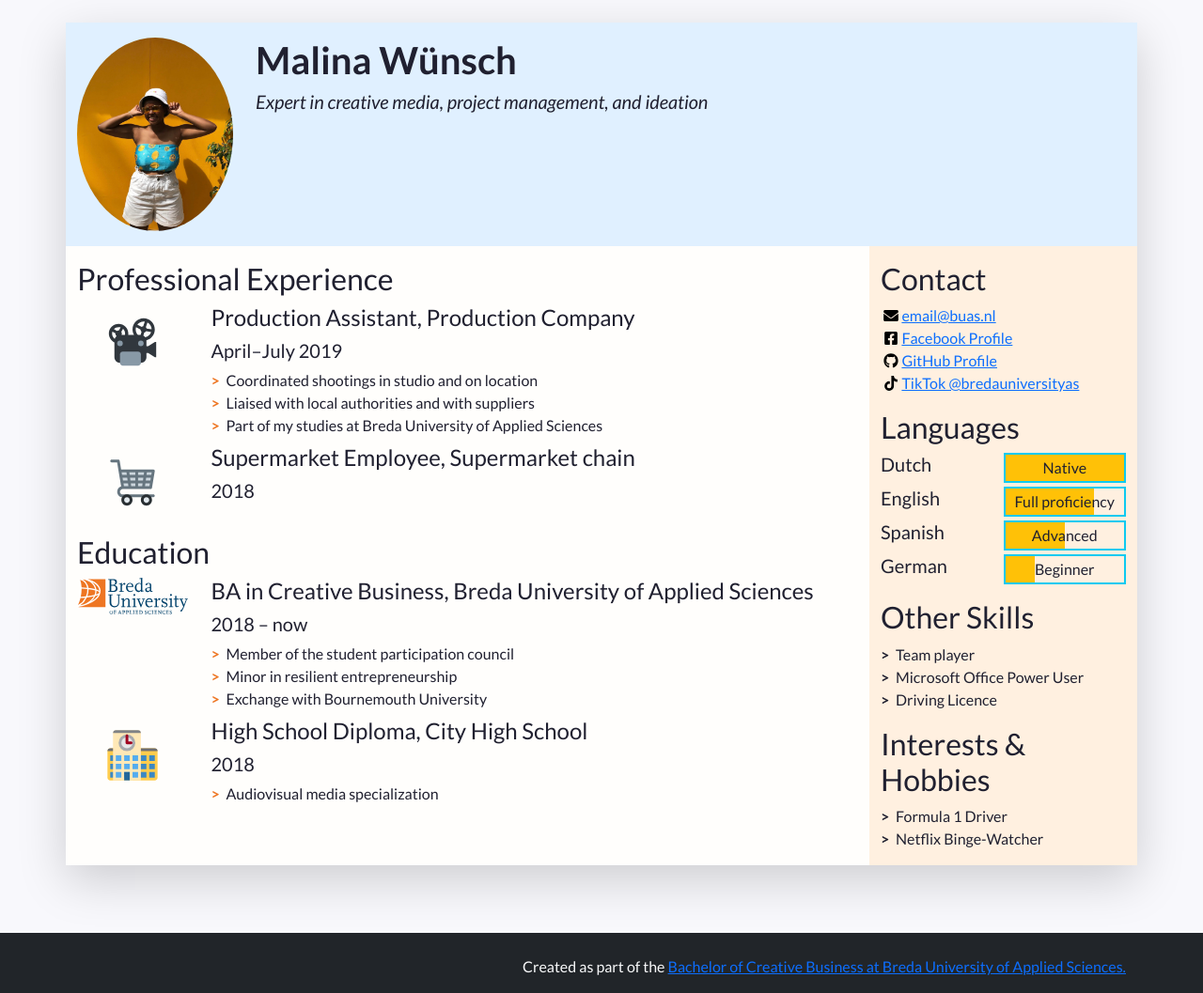
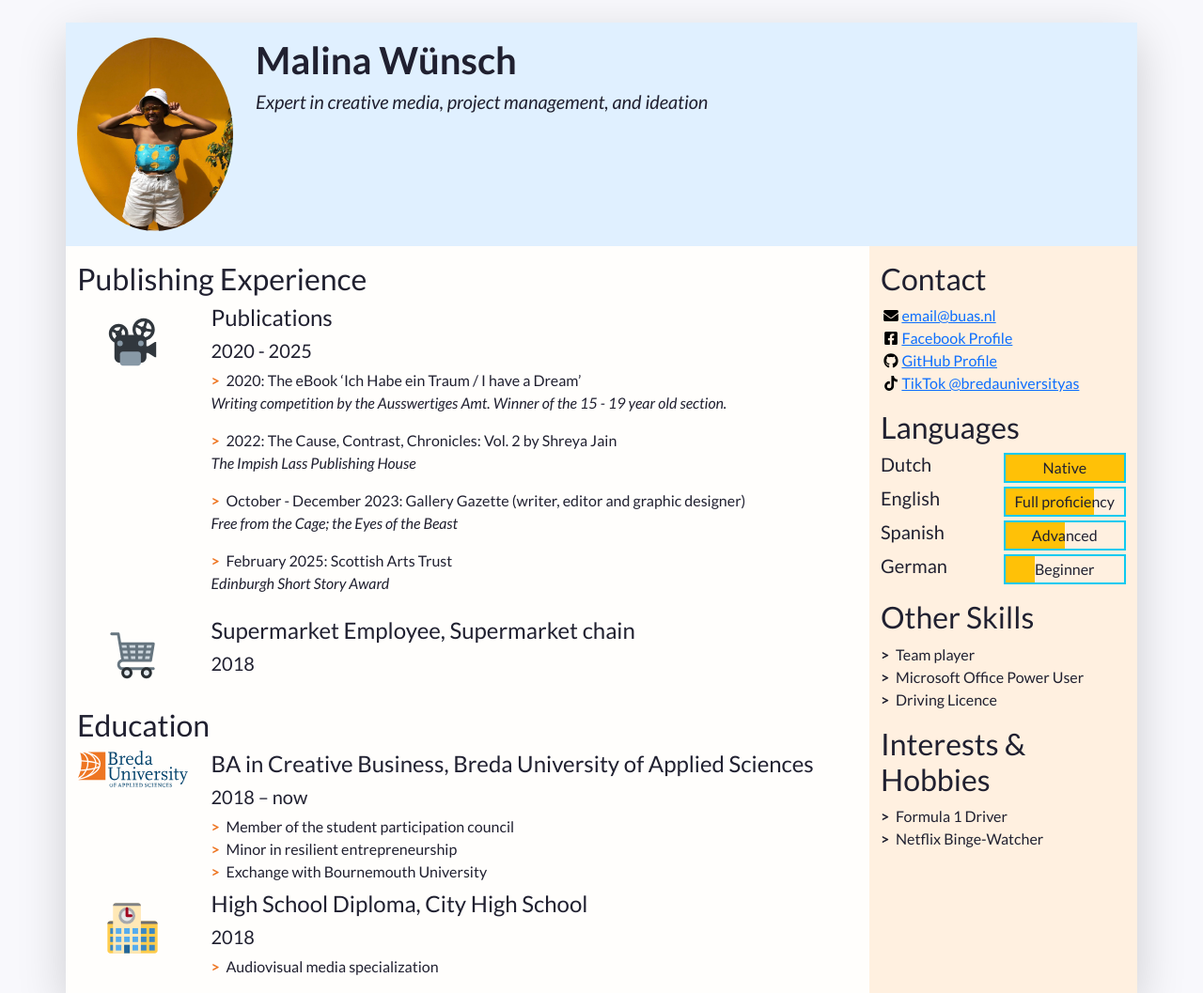
Before and after one commit to ma-uwu/personalcv, a plain HTML site: page index.html in a window 1280 px wide. Shown: the top 1057 px of the page at 94% size. Drawn offline with nearby package versions, Linux system fonts and the light colour scheme.

Commit message:
Document rename and publication section

```diff
--- a/index.html
+++ b/index.html
@@ -14,7 +14,7 @@
     <!-- Links to our additional CSS styles -->
     <link rel="stylesheet" href="css/styles.css">
 
-    <title>Firstname Lastname's Resumé</title>
+    <title>Malina Wünsch's Resumé</title>
   </head>
   <!-- End of the head -->
 
@@ -70,7 +70,7 @@
             <section> is yet another semantic element. The first one is for professional experience.
           -->
           <section class="my-3 biography-section">
-            <h2>Professional Experience</h2>
+            <h2>Publishing Experience</h2>
             <!--
               Each list item (li) in the unordered list (ul) below will be one job.
               "list-unstyled" is a class that hides the bullet points of a list.
@@ -84,13 +84,18 @@
                   <img class="biography-logo mw-100 d-block mx-auto" src="images/employers/projector.svg" alt="Company logo" width="80">
                 </div>
                 <div class="biography-contents col-9 col-sm-10 col-md-9 col-lg-10">
-                  <h4>Production Assistant, Production Company</h4>
-                  <h5>April&ndash;July 2019</h5>
+                  <h4>Publications</h4>
+                  <h5>2020 - 2025</h5>
                   <!-- Use the list below to talk about your achievements -->
                   <ul class="biography-details list-unstyled">
-                    <li>Coordinated shootings in studio and on location</li>
-                    <li>Liaised with local authorities and with suppliers</li>
-                    <li>Part of my studies at Breda University of Applied Sciences</li>
+                    <li>2020: The eBook ‘Ich Habe ein Traum / I have a Dream’</li>
+						<p> <i> Writing competition by the Ausswertiges Amt. Winner of the 15 - 19 year old section. </i></p>
+                    <li>2022: The Cause, Contrast, Chronicles: Vol. 2 by Shreya Jain</li>
+					  	<p> <i> The Impish Lass Publishing House </i></p>
+                    <li>October - December 2023: Gallery Gazette (writer, editor and graphic designer)</li>
+					  	<p> <i> Free from the Cage; the Eyes of the Beast </i> </p>
+					<li>February 2025: Scottish Arts Trust </li>
+					  <p> <i> Edinburgh Short Story Award </i> </p>
                   </ul>
                 </div>
               </li>
```
